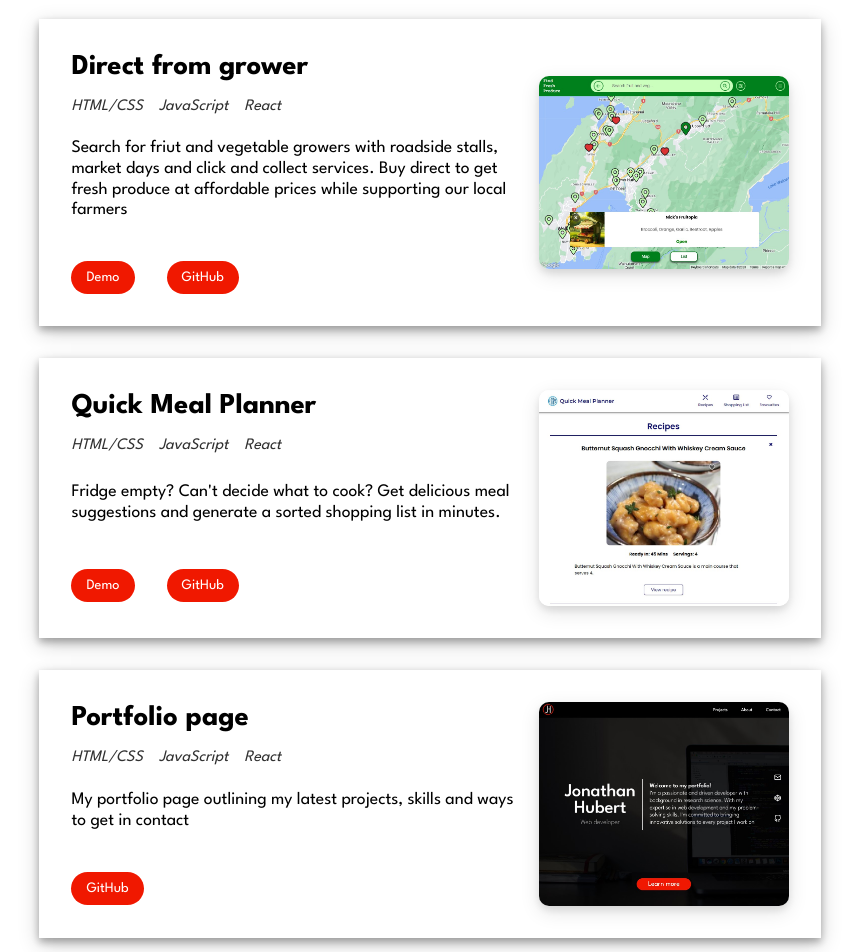
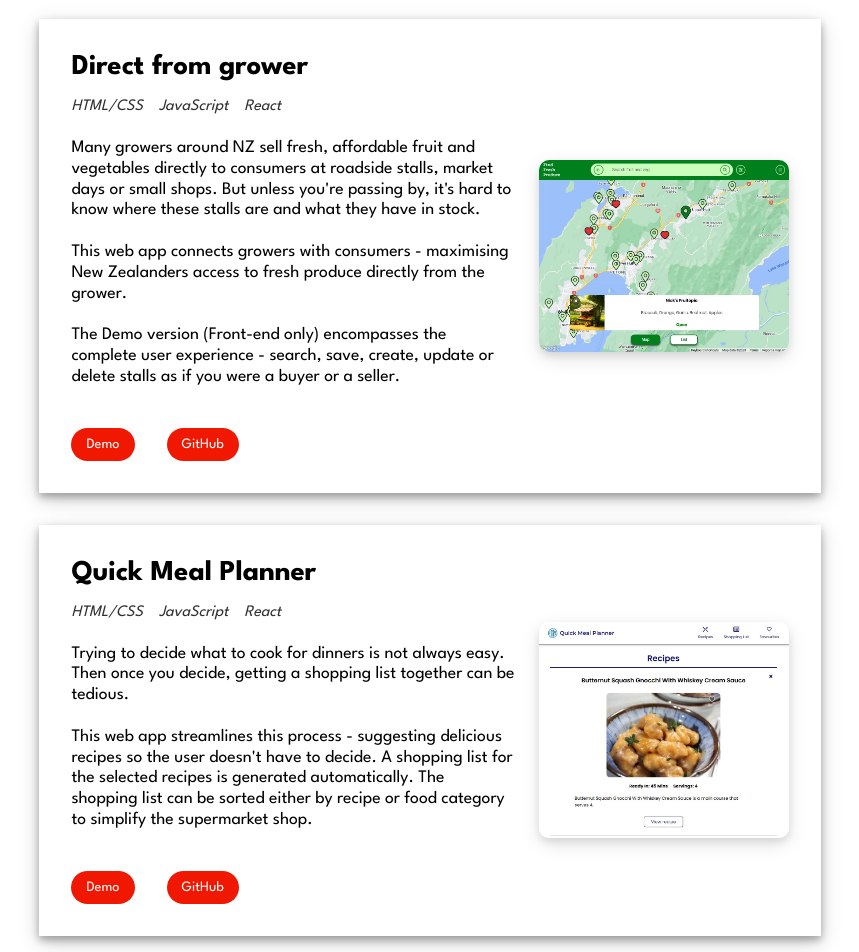
Before and after one commit to jhprojectsnz/portfolio-page, a React (Vite) app: page / in a window 1280 px wide. Shown: the part 880-1832 px from the top of the page, without its empty margins (210-1069 px from the left). Built offline with nearby package versions, Linux system fonts and the light colour scheme.

Commit message:
Update projects text

```diff
--- a/src/Components/Projects.jsx
+++ b/src/Components/Projects.jsx
@@ -13,8 +13,21 @@ export default function Projects() {
       url: "#",
       github: "#",
       technologies: ["HTML/CSS", "JavaScript", "React"],
-      discription:
-        "Search for friut and vegetable growers with roadside stalls, market days and click and collect services. Buy direct to get fresh produce at affordable prices while supporting our local farmers",
+      discription: (
+        <>
+          Many growers around NZ sell fresh, affordable fruit and vegetables
+          directly to consumers at roadside stalls, market days or small shops.
+          But unless you're passing by, it's hard to know where these stalls are
+          and what they have in stock. <br />
+          <br />
+          This web app connects growers with consumers - maximising New
+          Zealanders access to fresh produce directly from the grower. <br />
+          <br />
+          The Demo version (Front-end only) encompasses the complete user
+          experience - search, save, create, update or delete stalls as if you
+          were a buyer or a seller.
+        </>
+      ),
     },
     {
       name: "Quick Meal Planner",
@@ -23,8 +36,18 @@ export default function Projects() {
       url: "#",
       github: "#",
       technologies: ["HTML/CSS", "JavaScript", "React"],
-      discription:
-        "Fridge empty? Can't decide what to cook? Get delicious meal suggestions and generate a sorted shopping list in minutes.",
+      discription: (
+        <>
+          Trying to decide what to cook for dinners is not always easy. Then
+          once you decide, getting a shopping list together can be tedious.
+          <br />
+          <br />
+          This web app streamlines this process - suggesting delicious recipes
+          so the user doesn't have to decide. A shopping list for the selected
+          recipes is generated automatically. The shopping list can be sorted
+          either by recipe or food category to simplify the supermarket shop.
+        </>
+      ),
     },
     {
       name: "Portfolio page",
@@ -32,8 +55,12 @@ export default function Projects() {
       img: profileImg,
       github: "#",
       technologies: ["HTML/CSS", "JavaScript", "React"],
-      discription:
-        "My portfolio page outlining my latest projects, skills and ways to get in contact",
+      discription: (
+        <>
+          My portfolio page displaying my latest projects, skills and ways to
+          get in contact
+        </>
+      ),
     },
   ];
 
```
